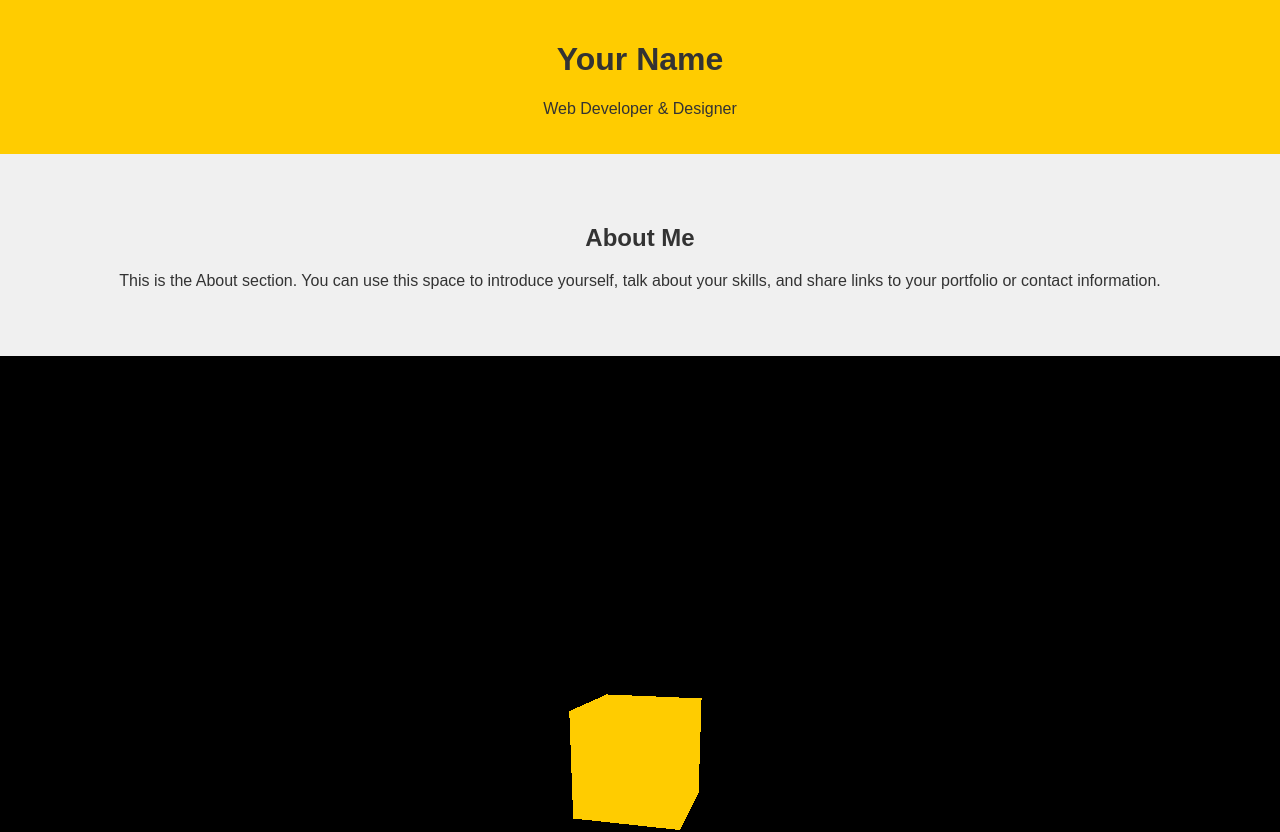
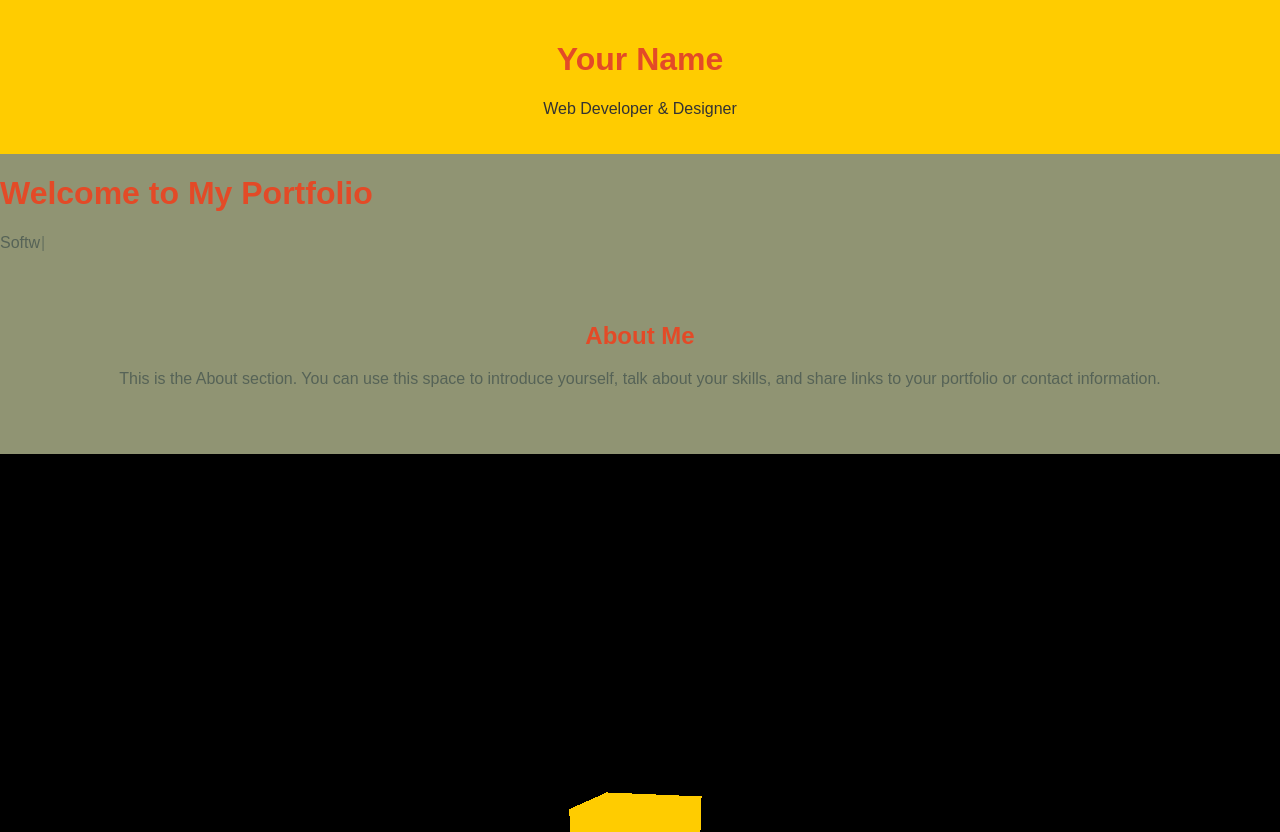
Before and after one commit to HazelYuAhiru/hazelyuahiru.github.io, a React (Create React App) app: page / in a window 1280 px wide. Shown: the top 832 px of the page. Built offline with nearby package versions, Linux system fonts and the light colour scheme.

Commit message:
need re-structure

```diff
--- a/package.json
+++ b/package.json
@@ -12,6 +12,7 @@
     "react-scripts": "5.0.1",
     "styled-components": "^6.1.11",
     "three": "^0.166.1",
+    "typewriter-effect": "^2.21.0",
     "web-vitals": "^2.1.4"
   },
   "scripts": {
--- a/src/App.js
+++ b/src/App.js
@@ -1,19 +1,18 @@
 import React from 'react';
-import styled from 'styled-components';
+import { ThemeProvider } from 'styled-components';
 import GlobalStyles from './styles/GlobalStyles';
+import theme from './styles/theme';
 import Header from './components/light/Header';
-import LandingPage from './components/light/LandingPage';
+import LandingPage from './components/light/Home/LandingPage';
 import About from './components/light/About';
 
-const AppContainer = styled.div``;
-
 const App = () => (
-  <AppContainer>
+  <ThemeProvider theme={theme}>
     <GlobalStyles />
     <Header />
     <LandingPage />
     <About />
-  </AppContainer>
+  </ThemeProvider>
 );
 
 export default App;
--- a/src/components/light/LandingPage.js
+++ b/src/components/light/Home/LandingPage.js
@@ -1,5 +1,6 @@
 import React, { useEffect } from 'react';
 import * as THREE from 'three';
+import TypeWriter from './TypeWriter';
 import styled from 'styled-components';
 
 const CanvasContainer = styled.div`
@@ -39,7 +40,13 @@ const LandingPage = () => {
     };
   }, []);
 
-  return <CanvasContainer />;
+  return <>
+  <div>
+    <h1>Welcome to My Portfolio</h1>
+    <TypeWriter />
+  </div>
+    <CanvasContainer />
+</>;
 };
 
 export default LandingPage;
--- /dev/null
+++ b/src/components/light/Home/TypeWriter.js
@@ -0,0 +1,22 @@
+import React from "react";
+import Typewriter from "typewriter-effect";
+
+function TypeWriter() {
+  return (
+    <Typewriter
+      options={{
+        strings: [
+          "Software Developer",
+          "Quack Quack Zot Zot",
+          "4th Year Undergrad",
+          "Fan Artist?",
+        ],
+        autoStart: true,
+        loop: true,
+        deleteSpeed: 50,
+      }}
+    />
+  );
+}
+
+export default TypeWriter;
--- a/src/styles/GlobalStyles.js
+++ b/src/styles/GlobalStyles.js
@@ -5,14 +5,16 @@ const GlobalStyles = createGlobalStyle`
     margin: 0;
     padding: 0;
     box-sizing: border-box;
-    background-color: #f0f0f0;
-    color: #333;
+    background-color: ${({ theme }) => theme.colors.light};
+    color: ${({ theme }) => theme.colors.dark};
     font-family: 'Arial', sans-serif;
   }
-
-  .dark-theme {
-    background-color: #1a1a1a;
-    color: #f0f0f0;
+  a {
+    color: ${({ theme }) => theme.colors.primary};
+    text-decoration: none;
+  }
+  h1, h2, h3, h4, h5, h6 {
+    color: ${({ theme }) => theme.colors.primary};
   }
 `;
 
--- /dev/null
+++ b/src/styles/theme.js
@@ -0,0 +1,11 @@
+const theme = {
+        colors: {
+            primary: '#e34a27',
+            secondary: '#fea655',
+            accent: '#ffd98e',
+            dark: '#566357',
+            light: '#909473'
+        }
+  };
+
+  export default theme;
```
Also changed, not shown: 1 other file (tests, documents, lock files or other folders).
